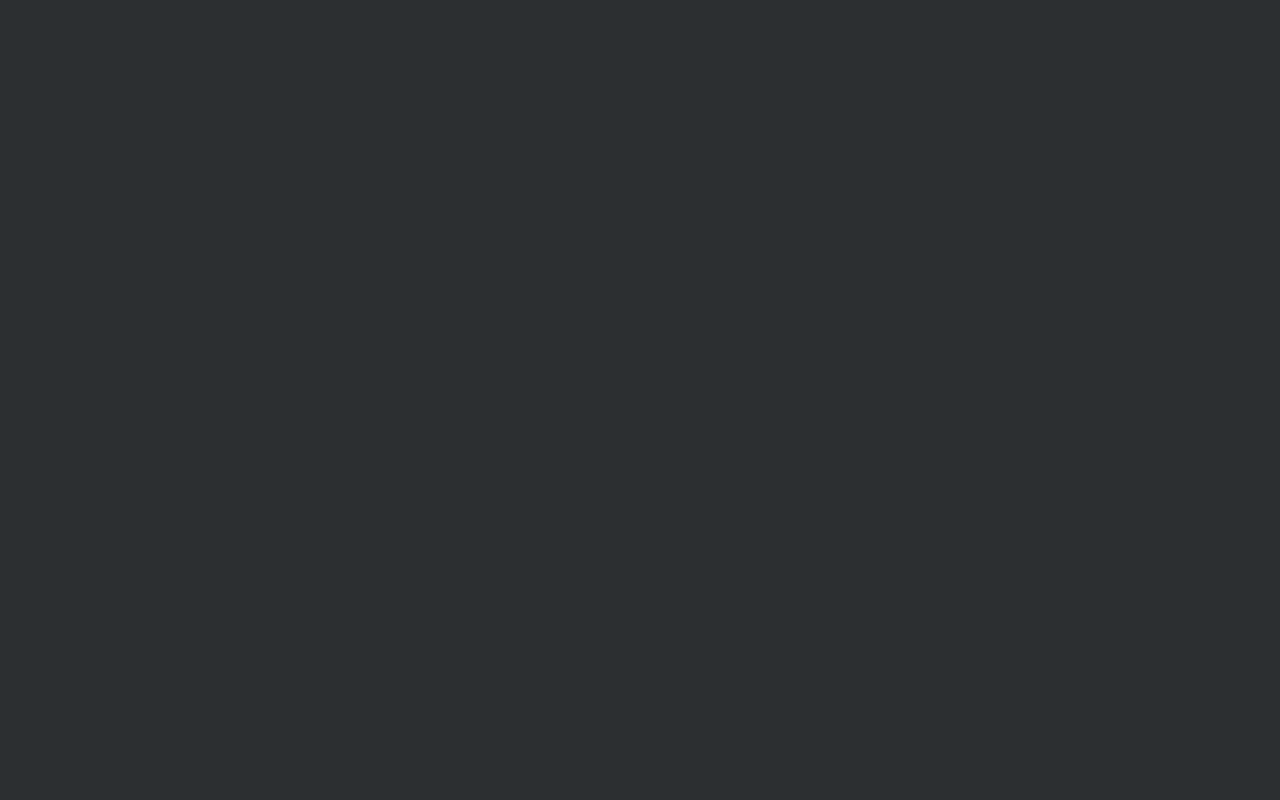
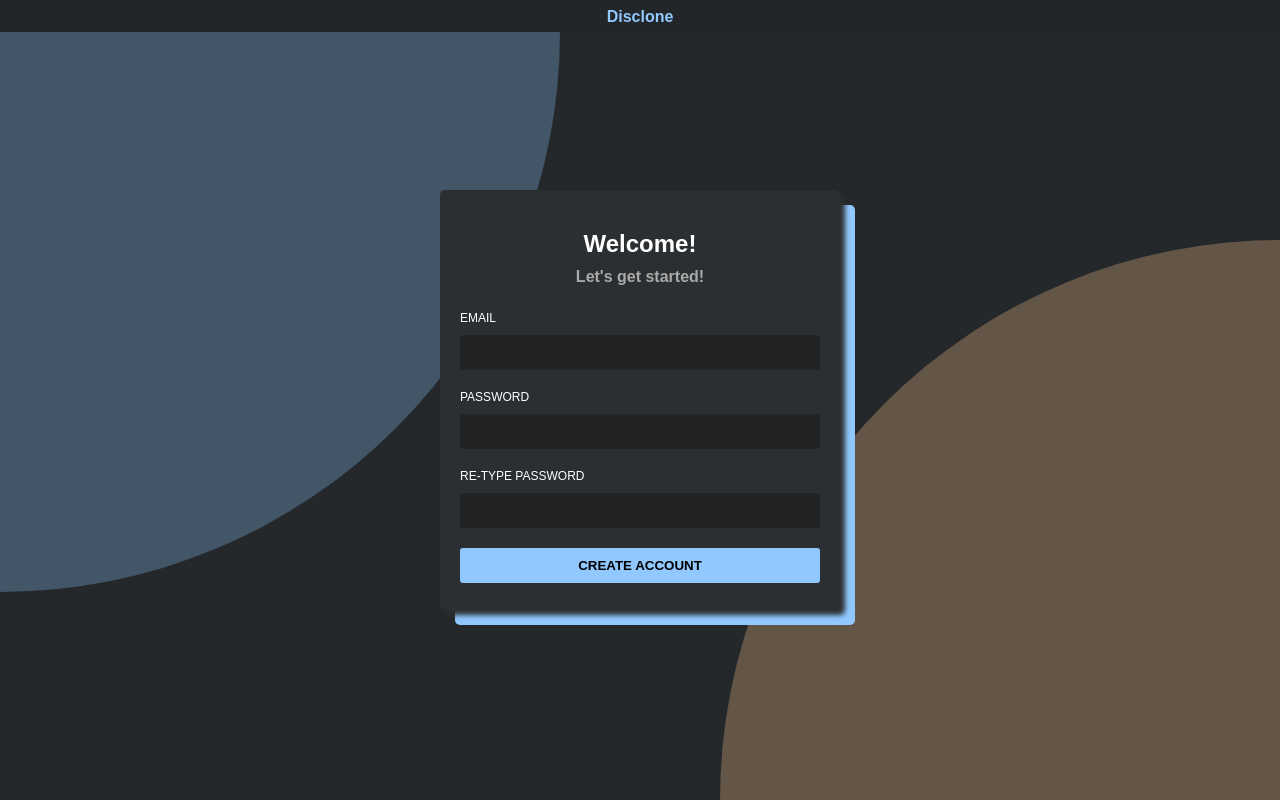
Before and after one commit to djdebnam/discord_clone, a React (Create React App) app: page /createaccount in a window 1280 px wide. Before the commit this address had no page. Built offline with nearby package versions, Linux system fonts and the light colour scheme.

Commit message:
Create Account Page Added

```diff
--- a/src/App.js
+++ b/src/App.js
@@ -1,6 +1,7 @@
 import { BrowserRouter as Router,Routes, Route } from "react-router-dom";
 import "./App.css";
 import Login from "./components/Login";
+import CreateAccount from "./components/CreateAccount";
 import Dashboard from "./components/Dashboard";
 
 function App() {
@@ -10,6 +11,7 @@ function App() {
         <Routes>
           <Route path="/" element={<Login/>} />
           <Route path="/dashboard" element={<Dashboard/>}/>
+          <Route path="/createaccount" element={<CreateAccount/>}/>
         </Routes>
       </Router>
     </div>
--- /dev/null
+++ b/src/components/CreateAccount.js
@@ -0,0 +1,31 @@
+import TitleBar from "./TitleBar";
+import { Link } from "react-router-dom";
+const CreateAccount = () => {
+  return (
+    <div>
+      <TitleBar />
+      <div className="accent-primary"></div>
+      <div className="accent-secondary"></div>
+      <div className="overlay"></div>
+
+      <div id="create-container">
+        <h2 id="create-header">Welcome!</h2>
+        <h4 id="create-subheader">Let's get started!</h4>
+        <div id="create-email-title">Email</div>
+        <input id="create-email" type="text"></input>
+        <div id="create-password-title">Password</div>
+        <input id="create-password" type="password"></input>
+        <div id="create-password-title2">Re-type Password</div>
+        <input id="create-password2" type="password"></input>
+        <Link to="/dashboard">
+          <button id="create-button" className="primary-color-button">
+            Create Account
+          </button>
+        </Link>
+      </div>
+      <div id="create-container-background-primary"></div>
+    </div>
+  );
+};
+
+export default CreateAccount;
--- a/src/components/Login.js
+++ b/src/components/Login.js
@@ -22,7 +22,7 @@ const Login = () => {
         </Link>
         <div className="login-links">
           <a href="/">Forgot Password?</a>
-          <a href="/">Create Account</a>
+          <a href="/createaccount">Create Account</a>
         </div>
       </div>
       <div id="login-container-background-primary"></div>
--- a/src/index.css
+++ b/src/index.css
@@ -278,6 +278,125 @@
   font-size: 12px;
 }
 
+#create-button {
+  width: 90%;
+  height: 35px;
+  margin-top: 20px;
+  text-transform: uppercase;
+  background-color: var(--primary-color);
+  font-weight: bold;
+  border-radius: 3px;
+  border: none;
+}
+.create-links a {
+  color: var(--primary-color);
+  text-decoration: none;
+  margin-top: 10px;
+  color: var(--primary-color);
+  text-align: left;
+  margin-left: 5%;
+  font-size: 12px;
+  display: grid;
+  grid-auto-flow: row;
+  grid-row-gap: 5px
+}
+.create-links a:hover {
+  text-decoration: underline;
+}
+#create-container {
+  height: 420px;
+  width: 400px;
+  z-index: 4;
+  position: fixed;
+  top: 50vh;
+  left: 50vw;
+  border-radius: 5px;
+  background-color: #2c2f31;
+  transform: translate(-50%,-50%);
+  box-shadow: 5px 5px 5px 0 #2c2f31;
+}
+#create-container-background-primary{
+  height: 420px;
+  width: 400px;
+  z-index: 3;
+  position: fixed;
+  top: calc(50vh + 15px);
+  left: calc(50vw + 15px);
+  border-radius: 5px;
+  background-color: var(--primary-color);
+  transform: translate(-50%,-50%);
+}
+
+#create-header {
+  color: white;
+  margin-top: 40px;
+}
+
+#create-subheader {
+  color: darkgray;
+  margin-top: 10px;
+}
+
+#create-email {
+  border: none;
+  border-radius: 3px;
+  border-width: 2px;
+  background-color: #212325;
+  width: 90%;
+  height: 35px;
+  margin-top: 10px;
+  color: white;
+}
+
+#create-email-title {
+  margin-top: 25px;
+  text-align: left;
+  margin-left: 5%;
+  color: white;
+  text-transform: uppercase;
+  font-size: 12px;
+}
+
+#create-password {
+  border: none;
+  border-radius: 3px;
+  border-width: 2px;
+  background-color: #212325;
+  width: 90%;
+  height: 35px;
+  margin-top: 10px;
+  color: white;
+}
+
+#create-password-title {
+  margin-top: 20px;
+  text-align: left;
+  margin-left: 5%;
+  color: white;
+  text-transform: uppercase;
+  font-size: 12px;
+}
+
+#create-password2 {
+  border: none;
+  border-radius: 3px;
+  border-width: 2px;
+  background-color: #212325;
+  width: 90%;
+  height: 35px;
+  margin-top: 10px;
+  color: white;
+}
+
+#create-password-title2 {
+  margin-top: 20px;
+  text-align: left;
+  margin-left: 5%;
+  color: white;
+  text-transform: uppercase;
+  font-size: 12px;
+}
+
 #login-button {
   width: 90%;
   height: 35px;
```
Also changed, not shown: 1 other file (tests, documents, lock files or other folders).
